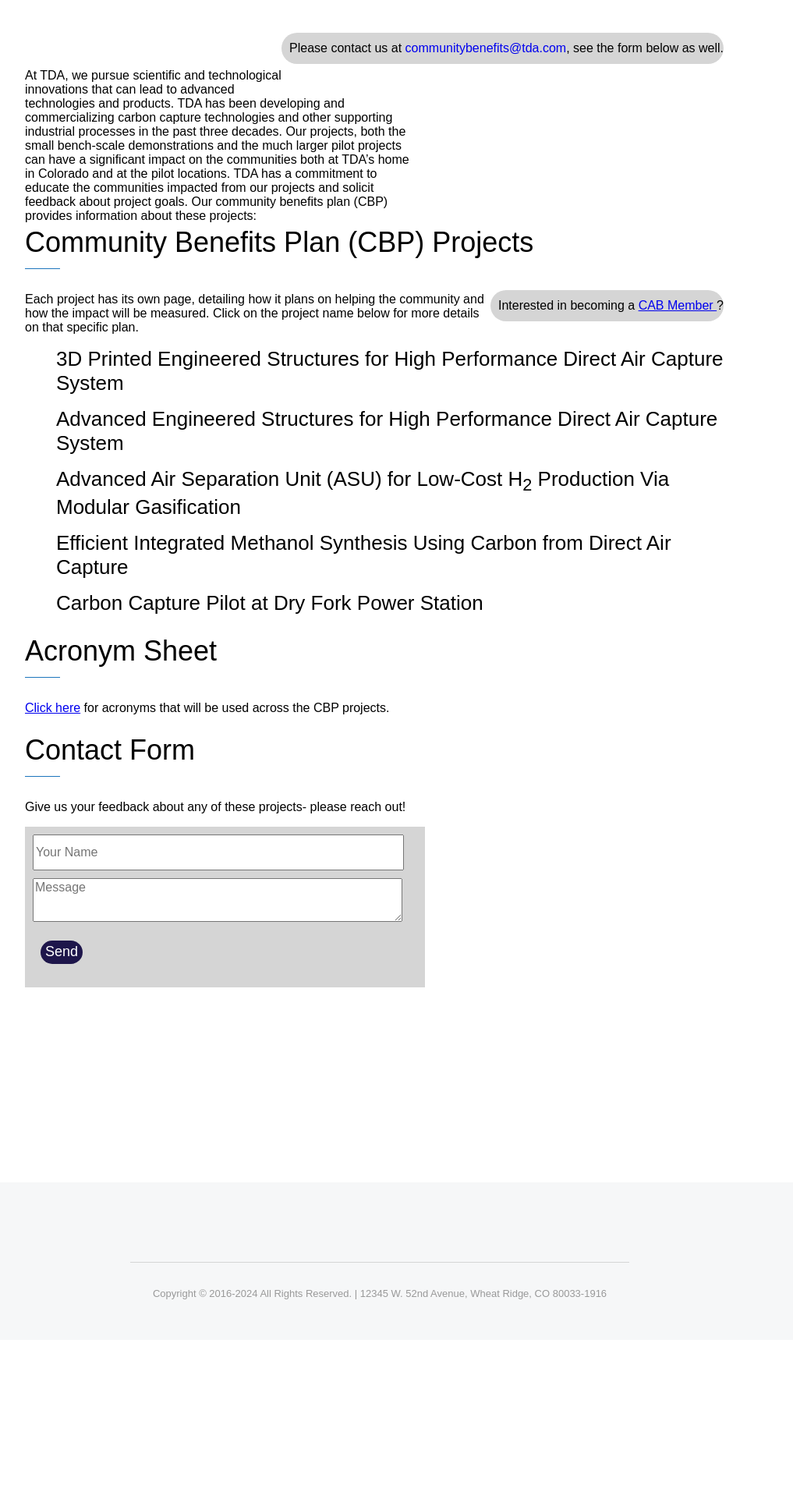
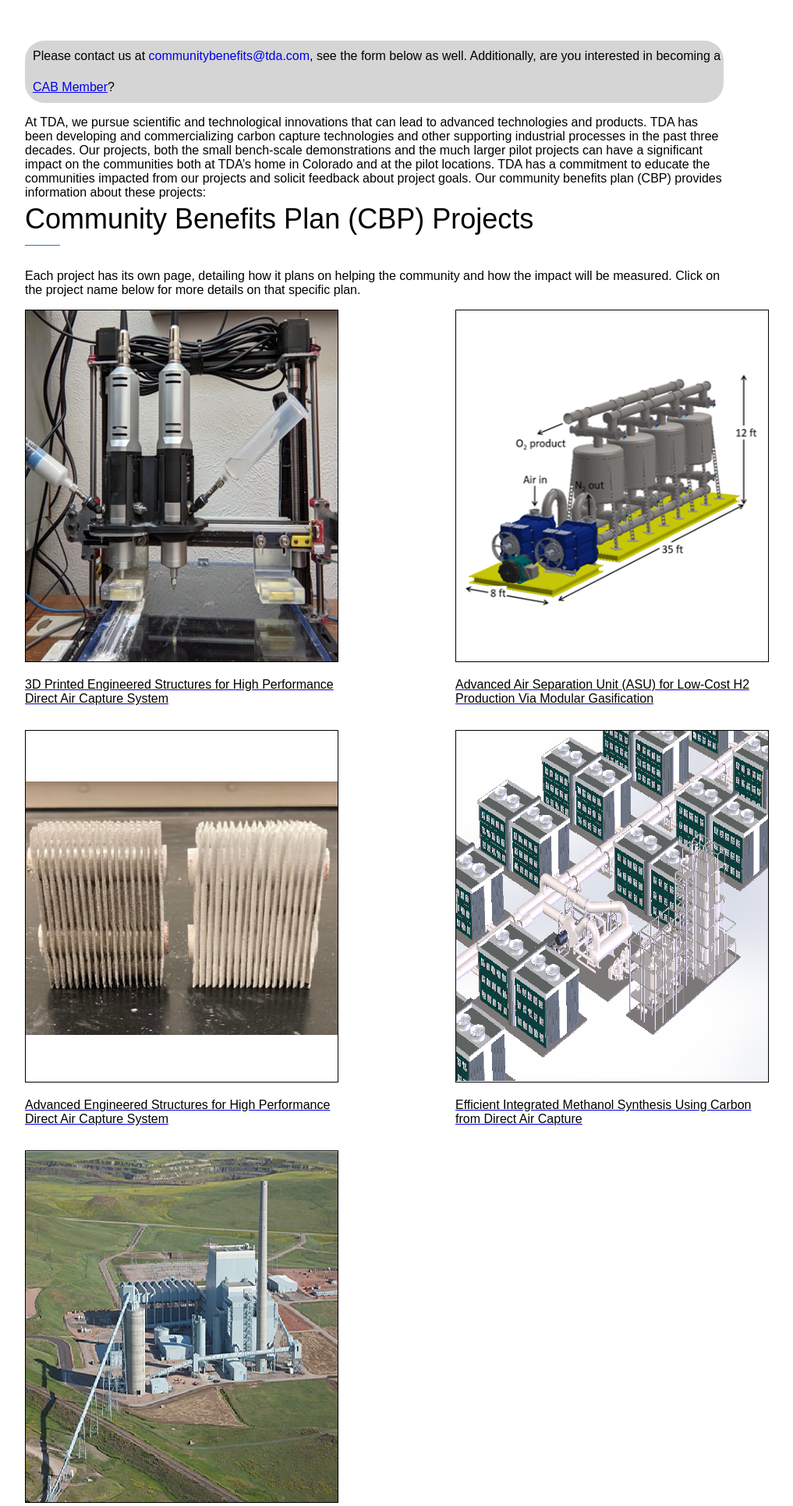
Before and after one commit to lbaron2/TDA-Website, a Flask app: page / in a window 1280 px wide. Shown: the part 100-2031 px from the top of the page at 78% size, without its empty margins (160-1177 px from the left). Before the commit the page ends 1766 px from the top, so only its background shows below. Run offline with Flask 3, Linux system fonts and the light colour scheme.

Commit message:
Changed front page to have images now, and reformated the top paragrapgh on the main page

```diff
--- a/static/style.css
+++ b/static/style.css
@@ -56,8 +56,8 @@ h3 {
   margin-bottom: -1px;
   visibility: hidden;
 }
-#pro-title {
-  position: relative;
+.pro-title {
+  font-weight: 100;
 }
 
 #proj-des-n-cbp {
@@ -272,22 +272,32 @@ footer {
   line-height: 1.5;
 }
 /*Project List*/
-.pro-link {
-  color: black;
-  font-size: 26px;
-  text-decoration: none;
+.pro-img{
+  width:400px;
+  height:450px;
+  border: #000000 1px solid;
 }
-.pro-link:hover {
-  color: #076ba7;
+#pro-list {
+  display:grid;
+  grid-template-columns: auto auto;
+  column-gap:150px;
+  row-gap:15px;
+}
+.pro-title{
+  text-decoration:none;
+  color:black;
+}
+.pro-title:hover {
+  cursor: pointer;
+}
+.pro-title span{
+  display: none;
+  position: relative;
+}
+.pro-title span:hover{
+  display: block;
 }
 
-#pro-list {
-  list-style-type: none;
-  vertical-align: middle;
-}
-#pro-list li{
-  margin-bottom: 15px;
-}
 /*Partners*/
 .partners {
   font-size: 26px;
@@ -460,7 +470,7 @@ th {
 /* Contact Form */
 #contact-cbp-cont,
 #cab-cbp-cont{
-  float:right;
+  float:left;
   padding-left: 10px;
   background-color:#d5d5d5;
   border-radius: 25px;
@@ -469,15 +479,15 @@ th {
 #top-items{
   display: inline;
   position: relative;
-  top:10px;
+  top:20px;
   width: 80%;
 
 }
 #intro-para{
   display: block;
   position: relative;
-  top: 10px;
-  width: 55%;
+  margin-bottom: 10px;
+  width: 100%;
 }
 #contact-cbp,
 #cab-cbp{
--- a/templates/DAC-Plant.html
+++ b/templates/DAC-Plant.html
@@ -178,6 +178,7 @@
               <div class="col-cont">
                 <img class = "cur-img" src="static\SlideImage_1200x630pxl.png">
                 <p>Community Briefing Event November 14, 2024. Presentation Slides – click <a href="static\Community Briefing 11142024.pptx" download >here</a>.</p>
+                <p>Community Briefing Event November 14, 2024. Presentation Feedback – click <a href="static\Community Briefing Report - Gillette 11.14.2024.docx" download >here</a>.</p>
 
                 <img class = "cur-img" src="static\GilletteNewsRecord_articleimage.png">
                 <p>Click <a href="https://www.gillettenewsrecord.com/news/local/article_0b694a38-a86f-11ef-adf7-dba921e6a6e4.html">here</a> to see coverage of the project in the Gillette News Record</p>
--- a/templates/community-benefits-projects.html
+++ b/templates/community-benefits-projects.html
@@ -4,8 +4,12 @@
 <div class="main-content">
   <div id ="top-items">
     <div id= "contact-cbp">
-      <p id = "contact-cbp-cont">Please contact us at <a id="contact-us-bar" href="mailto:communitybenefits@tda.com?">communitybenefits@tda.com</a>, see the form below as well.<p>
+      <p id = "contact-cbp-cont">Please contact us at <a id="contact-us-bar" href="mailto:communitybenefits@tda.com?">communitybenefits@tda.com</a>, see the form below as well. Additionally, are you interested in becoming a <a href="DAC-Plant.html">CAB Member</a>?  <p>
     </div>
+
+    <br>
+    <br>
+    <br>
     <br>
     <br>
     <div id="intro-para">
@@ -14,30 +18,43 @@
   </div>
   <div id="projects">
     <h1>Community Benefits Plan (CBP) Projects</h1>
-    <div id= "cab-cbp">
-      <p id = "cab-cbp-cont">Interested in becoming a <a href="DAC-Plant.html">CAB Member </a>?   <p>
-    </div>
+
     <hr class = "partial-hr-1">
     <hr class = "hidden-hr">
     <p>Each project has its own page, detailing how it plans on helping the community and how the impact will be measured. Click on the project name below for more details on that specific plan.</p>
   </div>
-  <div>
-    <ul id="pro-list">
-      <li class = "spacing-bottom-links"><a href="3D-DAC.html" class="pro-link">3D Printed Engineered Structures for High Performance Direct Air
-          Capture System
-        </a></li>
-      <li class = "spacing-bottom-links"><a href="Coated-Hex.html" class="pro-link">Advanced Engineered Structures for High Performance Direct Air
-          Capture System
-        </a></li>
-      <li class = "spacing-bottom-links"><a href="Air-Sep.html" class="pro-link">Advanced Air Separation Unit (ASU) for Low-Cost H<sub>2</sub> Production Via
-          Modular Gasification
-        </a></li>
-      <li class = "spacing-bottom-links"><a href="DACtoMeOH.html" class="pro-link">Efficient Integrated Methanol Synthesis Using Carbon from
-          Direct Air Capture
-        </a></li>
-        <li class = "spacing-bottom-links" id="end"><a href="DAC-Plant.html" class="pro-link">Carbon Capture Pilot at Dry Fork Power Station
-        </a></li>
-    </ul>
+  <div id="pro-list">
+    <div>
+      <a href="3D-DAC.html">
+        <img class="pro-img" src="static\3D_Printer_400x450pxl.png">
+      </a>
+      <a href="3D-DAC.html"><p class = "pro-title">3D Printed Engineered Structures for High Performance Direct Air Capture System <span>Click to See More</span></p></a>
+    </div>
+    <div>
+      <a href="Air-Sep.html">
+        <img class="pro-img" src="static\AdvAirSep_400x450pxl.png">
+      </a>
+      <a href="Air-Sep.html"><p class = "pro-title">Advanced Air Separation Unit (ASU) for Low-Cost H2 Production Via Modular Gasification</p></a>
+
+    </div>
+    <div>
+      <a href="Coated-Hex.html">
+        <img class="pro-img" src="static\AdvancedEngineeredStructures.png">
+      </a>
+      <a href="Coated-Hex.html"><p class = "pro-title">Advanced Engineered Structures for High Performance Direct Air Capture System</p></a>
+    </div>
+    <div>
+      <a href="DACtoMeOH.html">
+        <img class="pro-img" src="static\MethanolSynthesis_400x450pxl.png">
+      </a>
+      <a href="DACtoMeOH.html"><p class = "pro-title">Efficient Integrated Methanol Synthesis Using Carbon from Direct Air Capture</p></a>
+    </div>
+    <div>
+      <a href="DAC-Plant.html">
+        <img class="pro-img" src="static\DryFork_CarbonCapturePilot.png">
+      </a>
+      <a href="DAC-Plant.html"><p class = "pro-title">Carbon Capture Pilot at Dry Fork Power Station</p> </a>
+    </div>
   </div>
   <div id="buzz">
     <a id="buzz-title" href="buzz.html">
```
Also changed, not shown: static/3D_Printer_400x450pxl.png (added), static/AdvAirSep_400x450pxl.png (added), static/AdvancedEngineeredStructures.png (added), static/DryFork_CarbonCapturePilot.png (added), static/MethanolSynthesis_400x450pxl.png (added).
